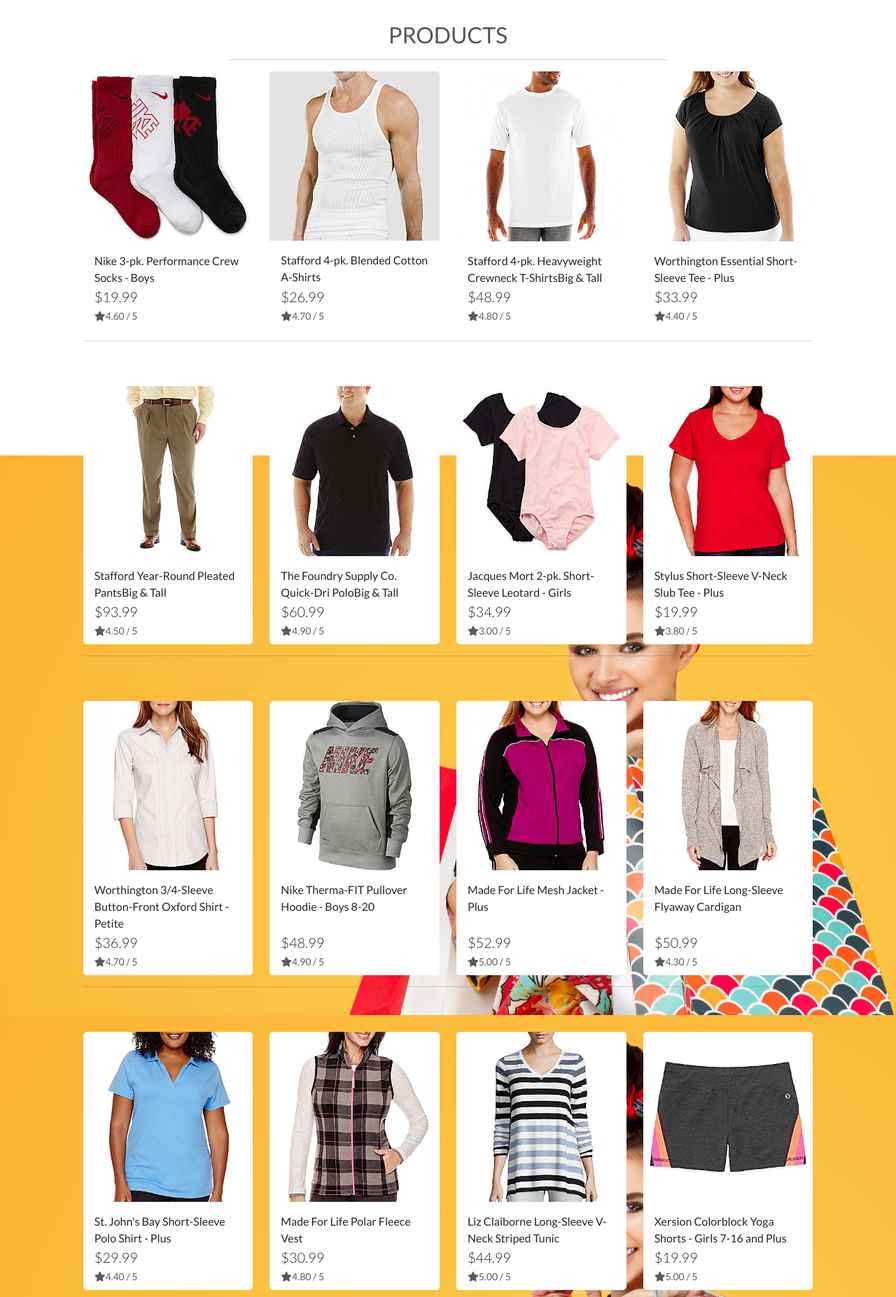
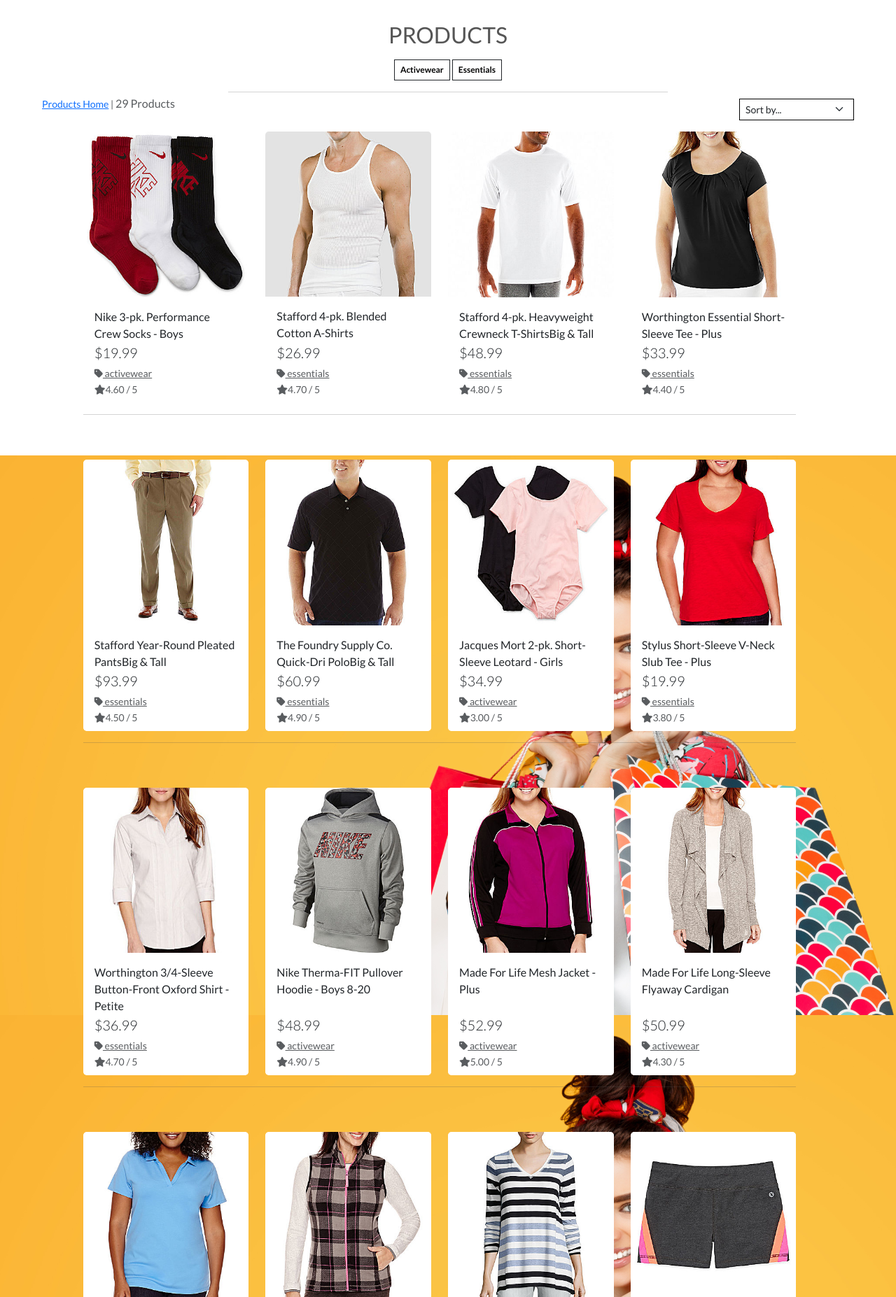
Before and after one commit to Hedgemonkey/boutiqueado, a Django app: a page that uses products/templates/products/products.html in a window 1280 px wide. Shown: the part 149-2003 px from the top of the page at 70% size. Run offline with Django 5.2, Linux system fonts and the light colour scheme; data comes from the database, SQL or seed files in the repository; some libraries are stand-ins or nearby versions.

Commit message:
Add sorting and product counts to product page

```diff
--- a/products/templates/products/products.html
+++ b/products/templates/products/products.html
@@ -15,23 +15,59 @@
     <div class="row">
         <div class="col text-center mt-3">
             <h2 class="logo-font">Products</h2>
-                <hr class="w-50 mx-auto mb-1">
+            {% for c in current_categories %}
+            <a class="category-badge text-decoration-none" href="{% url 'products' %}?category={{ c.name }}">
+                <span class="p-2 mt-2 badge bg-white text-black rounded-0 border border-dark">{{ c.friendly_name }}</span>
+            </a>
+            {% endfor %}
+            <hr class="w-50 mx-auto mb-1"> <!-- Added mx-auto for horizontal centering -->
+        </div>
+    </div>
+    <div class="row mb-2"> <!-- Added row for better spacing and responsiveness -->
+        <div class="col-12 d-md-flex justify-content-md-between align-items-center">
+            <div class="px-md-5"> <!-- Removed unnecessary div and classes -->
+                <p class="text-muted  text-center text-md-start"> <!-- Text alignment changes -->
+                    {% if search_term or current_categories or current_sorting != 'None_None' %}
+                    <span class="small"><a href="{% url 'products' %}">Products Home</a> | </span>
+                    {% endif %}
+                    {{ products|length }} Products{% if search_term %} found for
+                    <strong>"{{ search_term }}"</strong>{% endif %}
+                </p>
+            </div>
+
+            <div class="w-auto px-md-5"> <!--  w-auto to prevent stretching and allow flexible width-->
+                <select id="sort-selector"
+                    class="form-select form-select-sm rounded-0 border border-{% if current_sorting != 'None_None' %}info{% else %}black{% endif %}">
+                    <option value="reset" {% if sort_none %}selected{% endif %}>Sort by...</option>
+                    <option value="price_asc" {% if sort_price_asc %}selected{% endif %}>Price (low to high)</option>
+                    <option value="price_desc" {% if sort_price_desc %}selected{% endif %}>Price (high to low)</option>
+                    <option value="rating_asc" {% if sort_rating_asc %}selected{% endif %}>Rating (low to high)</option>
+                    <option value="rating_desc" {% if sort_rating_desc %}selected{% endif %}>Rating (high to low)
+                    </option>
+                    <option value="name_asc" {% if sort_name_asc %}selected{% endif %}>Name (A-Z)</option>
+                    <option value="name_desc" {% if sort_name_desc %}selected{% endif %}>Name (Z-A)</option>
+                    <option value="category_asc" {% if sort_category_asc %}selected{% endif %}>Category (A-Z)</option>
+                    <option value="category_desc" {% if sort_category_desc %}selected{% endif %}>Category (Z-A)</option>
+                </select>
+            </div>
         </div>
     </div>
     <div class="row">
         <div class="product-container col-10 offset-1">
-                <div class="row mt-1 mb-2"></div>
+            <div class="row mt-1 mb-2">
                 <div class="row">
                     {% for product in products %}
                     <div class="col-sm-6 col-md-6 col-lg-4 col-xl-3">
                         <div class="card h-100 border-0">
                             {% if product.image %}
                             <a href="{% url 'product_detail' product.id %}">
-                                    <img class="card-img-top img-fluid" src="{{ product.image.url }}" alt="{{ product.name }}">
+                                <img class="card-img-top img-fluid" src="{{ product.image.url }}"
+                                    alt="{{ product.name }}">
                             </a>
                             {% else %}
                             <a href="{% url 'product_detail' product.id %}">
-                                    <img class="card-img-top img-fluid" src="{{ MEDIA_URL }}noimage.png" alt="{{ product.name }}">
+                                <img class="card-img-top img-fluid" src="{{ MEDIA_URL }}noimage.png"
+                                    alt="{{ product.name }}">
                             </a>
                             {% endif %}
                             <div class="card-body pb-0">
@@ -41,8 +77,18 @@
                                 <div class="row">
                                     <div class="col">
                                         <p class="lead mb-0 text-left font-weight-bold">${{ product.price }}</p>
+                                        {% if product.category %}
+                                        <p class="small mt-1 mb-0">
+                                            <a href="{% url 'products' %}?category={{ product.category.name }}"
+                                                class="text-muted">
+                                                <i class="fas fa-tag mr-1"></i>
+                                                {{ product.category.name }}
+                                            </a>
+                                        </p>
+                                        {% endif %}
                                         {% if product.rating %}
-                                                <small class="text-muted"><i class="fas fa-star mr-1"></i>{{ product.rating }} / 5</small>
+                                        <small class="text-muted"><i class="fas fa-star mr-1"></i>{{ product.rating }} /
+                                            5</small>
                                         {% else %}
                                         <small class="text-muted">No Rating</small>
                                         {% endif %}
--- a/products/views.py
+++ b/products/views.py
@@ -55,6 +55,15 @@
         'search_term': query,
         'current_categories': categories,
         'current_sorting': current_sorting,
+        'sort_none': current_sorting == 'None_None',
+        'sort_price_asc': current_sorting == 'price_asc',
+        'sort_price_desc': current_sorting == 'price_desc',
+        'sort_rating_asc': current_sorting == 'rating_asc',
+        'sort_rating_desc': current_sorting == 'rating_desc',
+        'sort_name_asc': current_sorting == 'name_asc',
+        'sort_name_desc': current_sorting == 'name_desc',
+        'sort_category_asc': current_sorting == 'category_asc',
+        'sort_category_desc': current_sorting == 'category_desc',
     }
 
     return render(request, 'products/products.html', context)
--- a/static/css/base.css
+++ b/static/css/base.css
@@ -78,6 +78,11 @@
 	z-index: -1;
 }
 
+a.category-badge > span.badge:hover {
+    background: #212529 !important;
+    color: #fff !important;
+}
+
 /* -------------------------------- Media Queries */
 
 /* Slightly larger container on xl screens */
```
Also changed, not shown: products/templates/products/product_detail.html (+8 -0 lines). Lines whose indentation alone changed are shown as unchanged.
